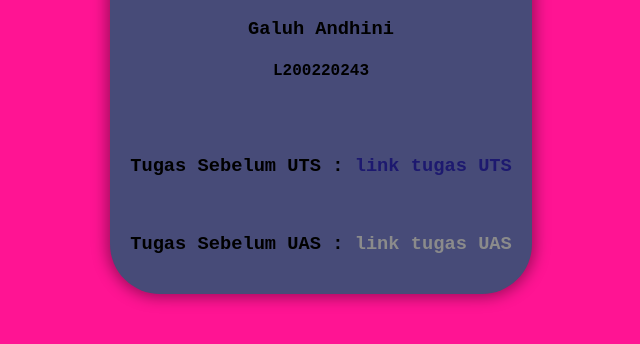
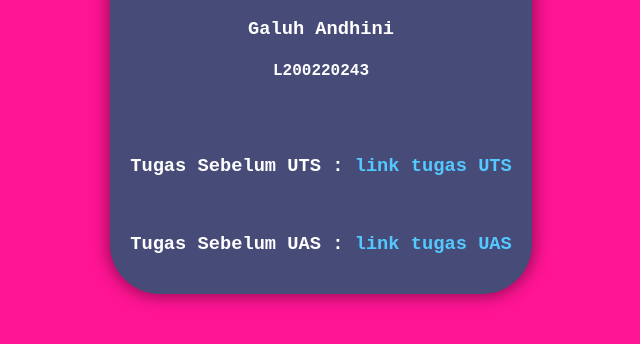
Before and after one commit to ums-l200220243/ums-L200220243, a plain HTML site: page index.html in a window 1280 px wide. Shown: the part 302-646 px from the top of the page, without its empty margins (319-959 px from the left). Drawn offline with Linux system fonts and the light colour scheme.

Commit message:
Update index.html

```diff
--- a/index.html
+++ b/index.html
@@ -42,7 +42,7 @@ h1{
 <!-- Kode di bawah ini adalah kode untuk isi halaman web berupa identitas diri -->
     <div class="container"> <!-- container sebagai "kotak" berisi identitas diri -->
         <!-- Kode agar font berwarna hitam -->
-        <FONT color='black'>
+        <FONT color='white'>
 
         <!-- Penambahan informasi berupa nama lengkap dan nim -->
         <h1>TUGAS KULIAH IPSD</h1>
@@ -52,11 +52,11 @@ h1{
 
         <!-- Penambahan tugas sebelum uts -->
         <!-- Kode untuk menambah link ke tugas uts -->
-        <h3>Tugas Sebelum UTS : <a href="https://github.com/ums-l200220243/ums-L200220243.github.io/blob/main/metaflow.py" target=" _top" style="text-decoration:none; color:#1d196f">link tugas UTS</a></h3>
+        <h3>Tugas Sebelum UTS : <a href="https://github.com/ums-l200220243/ums-L200220243.github.io/blob/main/metaflow.py" target=" _top" style="text-decoration:none; color:rgb(84, 201, 255)">link tugas UTS</a></h3>
     	</br>
     	<!-- Penambahan tugas sebelum uas -->
         <!-- Kode untuk menambah link ke tugas uas -->
-        <h3>Tugas Sebelum UAS : <a href="https://github.com/ums-L200220243/ums-l200220243.github.io/blob/main/tugas2.py" target=" _top" style="text-decoration:none; color:#8b8b8b">link tugas UAS</a></h3>
+        <h3>Tugas Sebelum UAS : <a href="https://github.com/ums-L200220243/ums-l200220243.github.io/blob/main/tugas2.py" target=" _top" style="text-decoration:none; color:rgb(84, 201, 255)">link tugas UAS</a></h3>
 
         </FONT>
 
```
